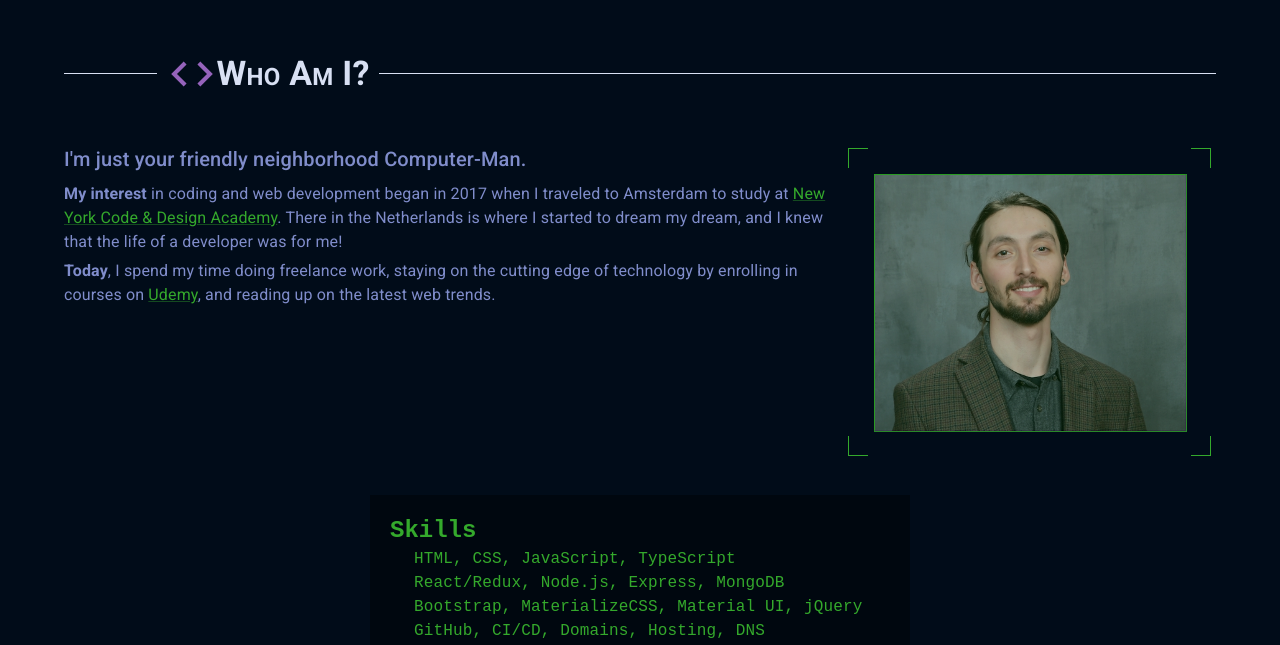
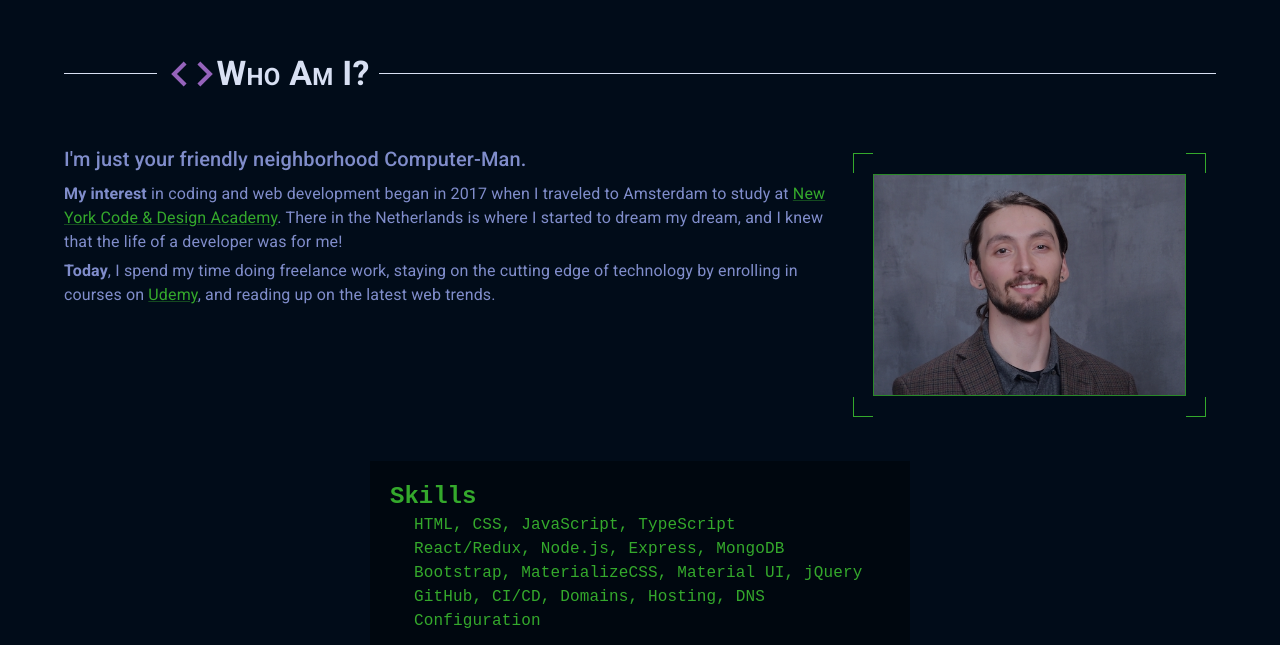
Before and after one commit to logan-barsell/loganb-portfolio, a React (Create React App) app: page / in a window 1280 px wide. Shown: the part 763-1408 px from the top of the page. Built offline with nearby package versions, Linux system fonts and the light colour scheme.

Commit message:
bio img css

```diff
--- a/src/components/Aboutme/Headshot.js
+++ b/src/components/Aboutme/Headshot.js
@@ -10,11 +10,12 @@ const Headshot = () => {
     <Box
       className="box"
       sx={{
-        padding: '25px',
-        maxWidth: '100%'
+        padding: '20px',
+        margin: '10px'
       }}>
-      <div className="overlay">
-        <img src={headshot} style={{ maxWidth: '100%', height: '100%', border: '1px solid #34a92c', opacity: 0.8 }} />
+
+      <img src={headshot} style={{ width: '100%', maxWidth: '350px', border: '1px solid #34a92c', opacity: 0.8 }} />
+      <div className="overlay" >
       </div>
     </Box>
   );
--- a/src/components/Aboutme/index.js
+++ b/src/components/Aboutme/index.js
@@ -13,10 +13,10 @@ const Aboutme = React.forwardRef((props, refs) => {
       sx={{ flexGrow: 1 }}
     >
       <Grid container spacing={2} sx={{ py: 3 }}>
-        <Grid item xs={12} sm={6} md={8}>
+        <Grid item xs={12} sm={6} md={8} >
           <Bio />
         </Grid>
-        <Grid item xs={12} sm={6} md={4} sx={{ display: 'flex', alignItems: 'center' }}>
+        <Grid item xs={12} sm={6} md={4} sx={{ display: 'flex', alignItems: 'center', justifyContent: 'center' }}>
           <Headshot />
         </Grid>
       </Grid>
```
Also changed, not shown: src/images/headshot.JPG.
